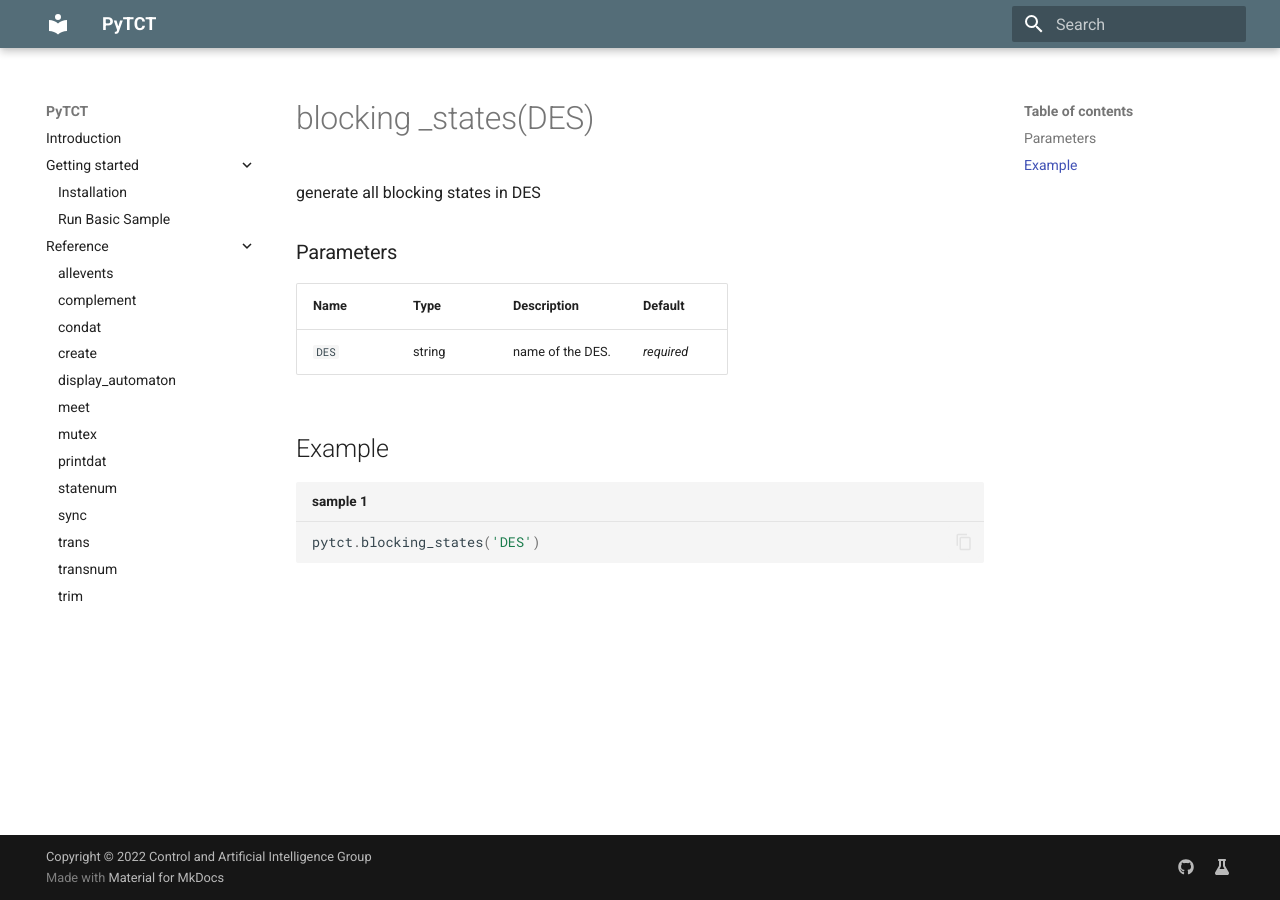
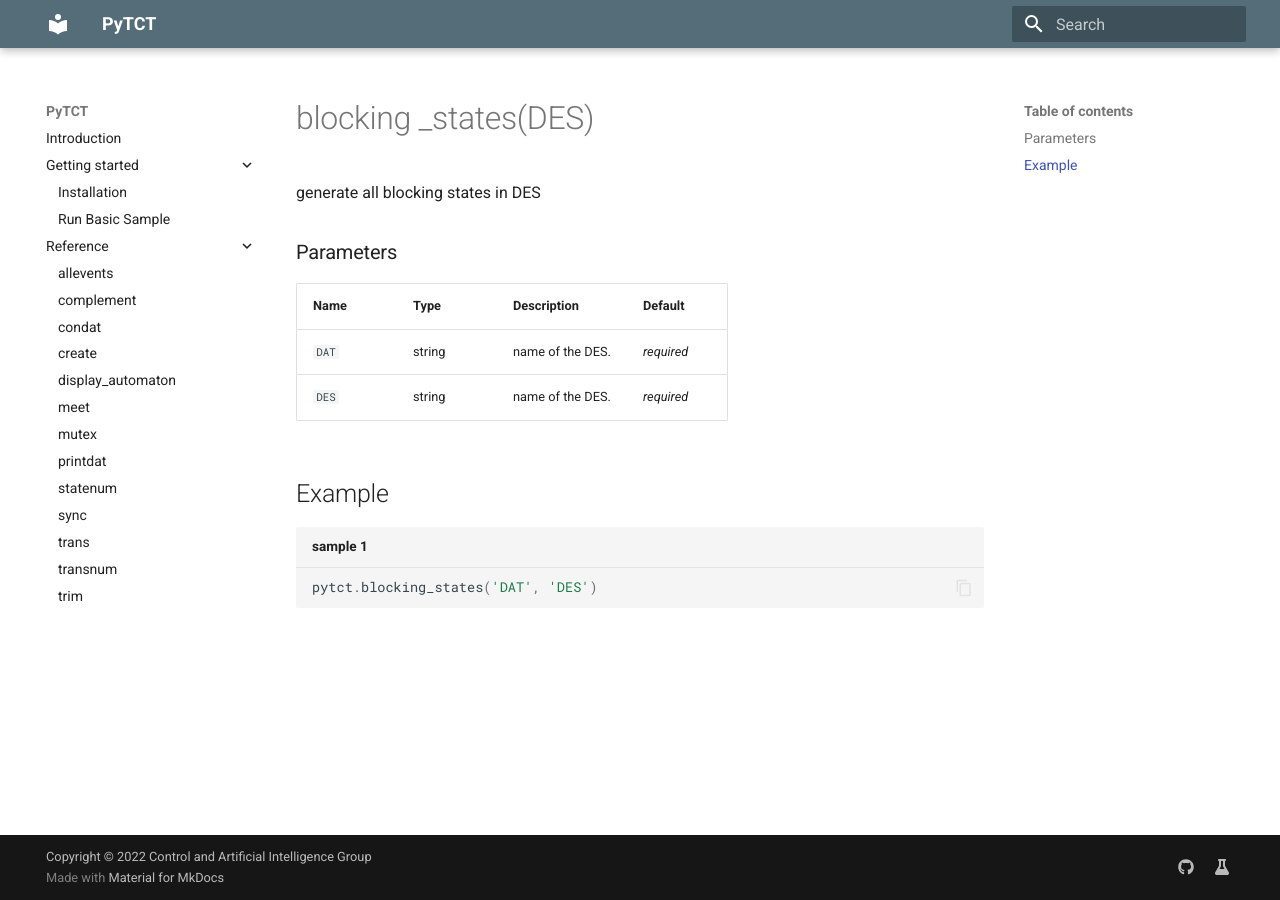
Before and after one commit to OMUCAI/PyTCT-docs, an MkDocs documentation site: the page built from docs/reference/blocking _states.md, in a window 1280 px wide. Built offline with MkDocs 1.6.1 and Material for MkDocs 9.7.7, drawn with Linux system fonts in a browser that asks for light colours.

Commit message:
Update blocking _states.md

````diff
--- a/docs/reference/blocking _states.md
+++ b/docs/reference/blocking _states.md
@@ -5,6 +5,7 @@ generate all blocking states in DES
 ### Parameters
 | Name       | Type    | Description                                                          |  Default   |
 |------------|---------|----------------------------------------------------------------------|------------|
+| `DAT`      | string  | name of the DES.                                                     | *required* |
 | `DES`      | string  | name of the DES.                                                     | *required* |
 
 
@@ -12,6 +13,6 @@ generate all blocking states in DES
 
 ```python title="sample 1"
 
-pytct.blocking_states('DES')
+pytct.blocking_states('DAT', 'DES')
 
 ```
````
